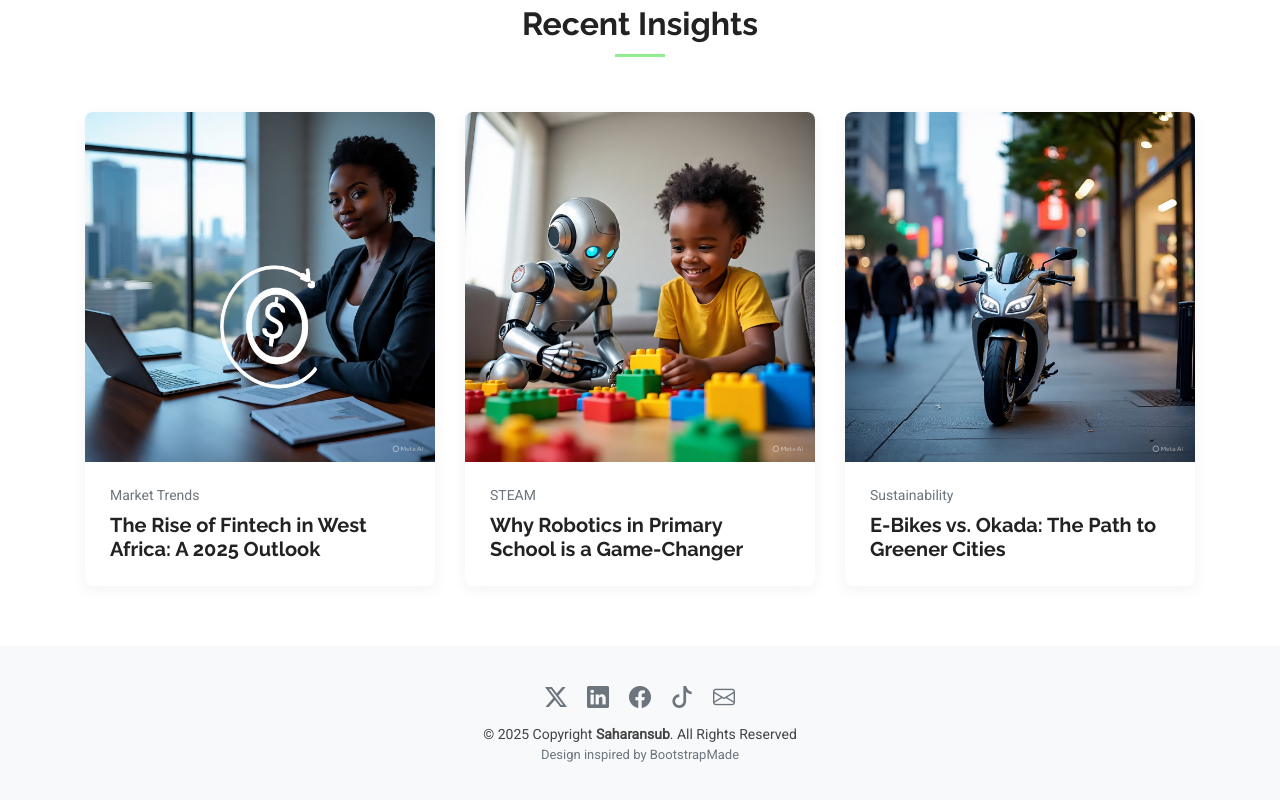
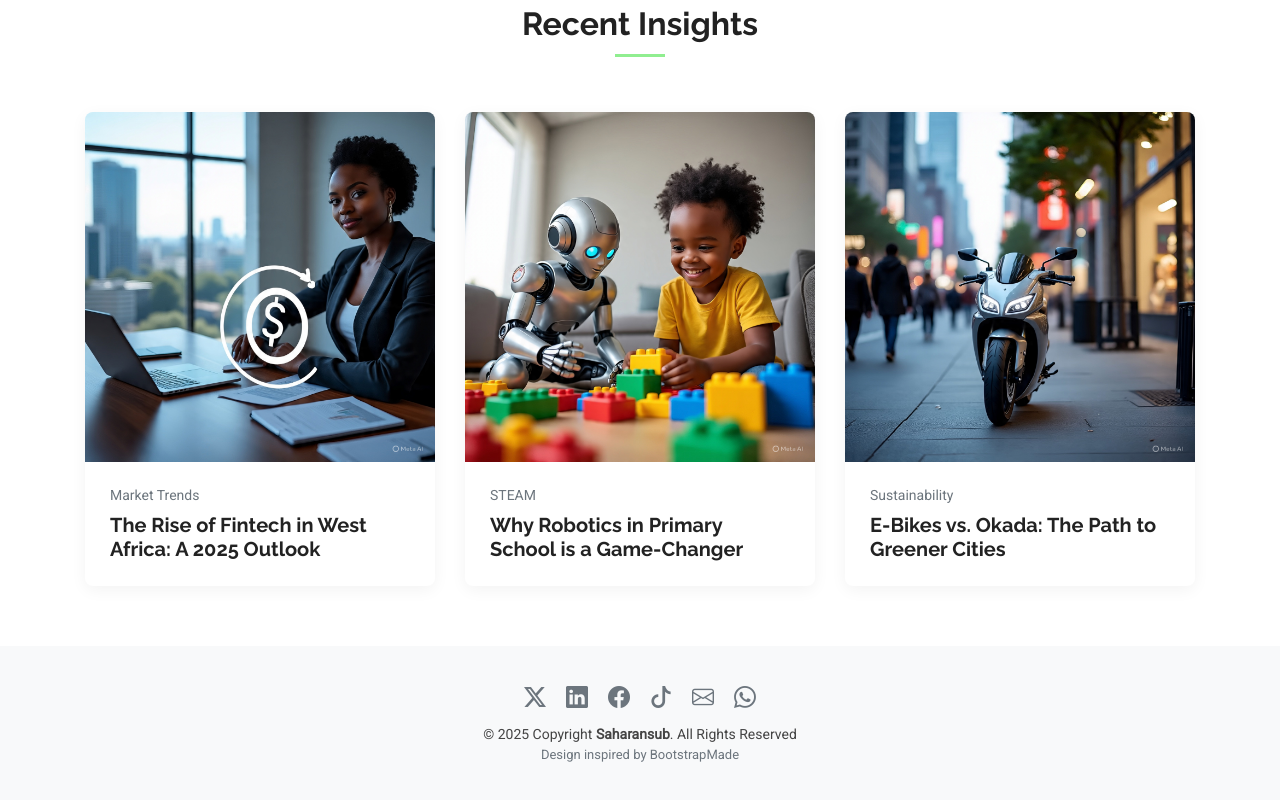
Before and after one commit to odark007/saharansub, a plain HTML site: page index.html in a window 1280 px wide. Shown: the part 1574-2374 px from the top of the page. Drawn offline with nearby package versions, Linux system fonts and the light colour scheme.

Commit message:
added whatsapp number

```diff
--- a/index.html
+++ b/index.html
@@ -204,6 +204,7 @@
                 <a href="https://web.facebook.com/SaharanSub" aria-label="Facebook" target="_blank"><i class="bi bi-facebook"></i></a>
                 <a href="https://www.tiktok.com/@saharansub" aria-label="TikTok" target="_blank"><i class="bi bi-tiktok"></i></a>
                 <a href="mailto:gofrance01@gmail.com" aria-label="Email" target="_blank"><i class="bi bi-envelope"></i></a>
+                <a href="https://wa.me/233268712345" aria-label="WhatsApp" target="_blank"><i class="bi bi-whatsapp"></i></a>
             </div>
             <p class="copyright">© 2025 Copyright <strong><span>Saharansub</span></strong>. All Rights Reserved</p>
             <p class="credits">Design inspired by BootstrapMade</p>
```
